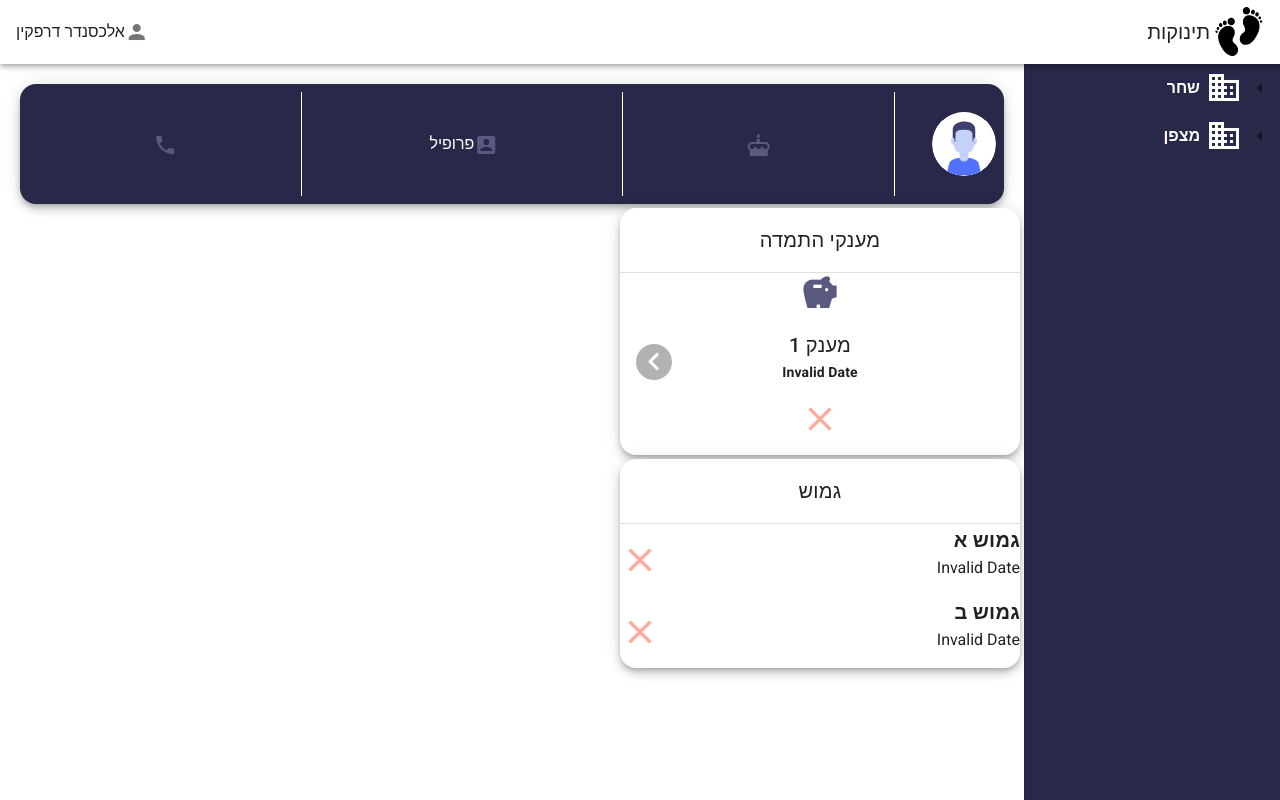
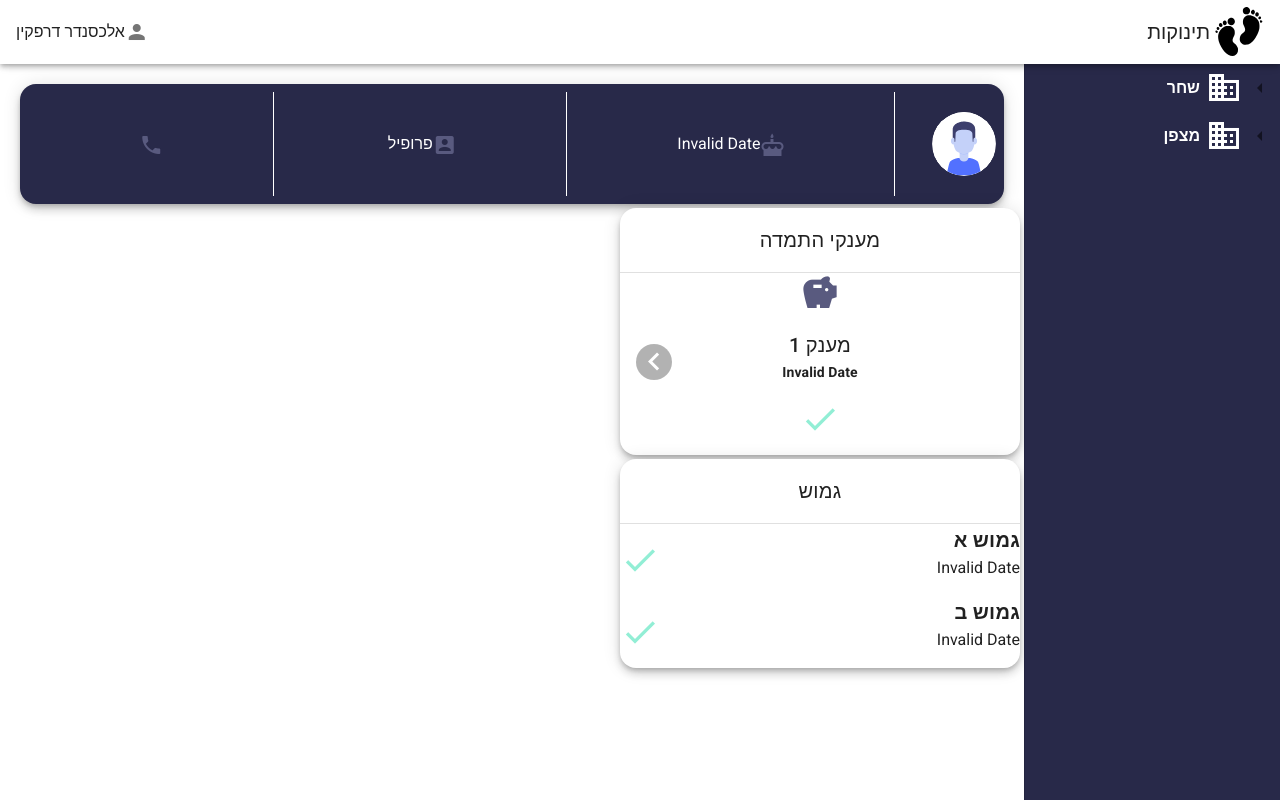
Before and after one commit to CodeAndParty/tinokot, a Vue app: page /soldiers/1 in a window 1280 px wide. Built offline with nearby package versions, Linux system fonts and the light colour scheme; no server answers; data requests are answered from the project's data file.

Commit message:
creating date plugin and using it across al components to format date and to calaculate if date is bigger than today

```diff
--- a/src/components/AttendanceReport.vue
+++ b/src/components/AttendanceReport.vue
@@ -4,7 +4,7 @@
     <DefaultCard
       id="attendance-card"
       width="auto"
-      :title="'נוכחות |' + new Date().toLocaleDateString('he')"
+      :title="'נוכחות |' + ' ' + $formatDateString(Date().toString())"
     >
       <v-card-text class="font-weight-bold d-flex flex-column text-h6">
         <span class="secondary--text">נוכחים</span>
--- a/src/components/PersistenceGrants.vue
+++ b/src/components/PersistenceGrants.vue
@@ -12,16 +12,14 @@
               <span class="text-h6">מענק {{ index + 1 }}</span>
               <br />
               <span class="font-weight-bold">
-                {{
-                  new Date(date).toLocaleDateString("he", {
-                    year: "numeric",
-                    month: "long",
-                    day: "numeric",
-                  })
-                }}
+                {{ $formatDateString(date) }}
               </span>
             </p>
-            <v-icon v-if="new Date(date) <= new Date()" x-large color="success">
+            <v-icon
+              v-if="!$isDateStringBiggerThanToday(date)"
+              x-large
+              color="success"
+            >
               mdi-check
             </v-icon>
             <v-icon v-else x-large color="error"> mdi-close </v-icon>
--- a/src/components/ProficiencyBonus.vue
+++ b/src/components/ProficiencyBonus.vue
@@ -5,17 +5,11 @@
         <span class="text-h6 font-weight-bold">גמוש א</span>
         <br />
         <span>
-          {{
-            new Date(proficiencyBonus?.firstDate).toLocaleDateString("he", {
-              year: "numeric",
-              month: "long",
-              day: "numeric",
-            })
-          }}
+          {{ $formatDateString(proficiencyBonus?.firstDate) }}
         </span>
       </p>
       <v-icon
-        v-if="new Date(proficiencyBonus?.firstDate) <= new Date()"
+        v-if="!$isDateStringBiggerThanToday(proficiencyBonus?.firstDate)"
         x-large
         color="success"
       >
@@ -32,25 +26,21 @@
           <br />
           <span>
             {{
-              new Date(
+              $formatDateString(
                 index === 1
                   ? proficiencyBonus?.firstDate
                   : proficiencyBonus?.secondDate
-              ).toLocaleDateString("he", {
-                year: "numeric",
-                month: "long",
-                day: "numeric",
-              })
+              )
             }}
           </span>
         </p>
         <v-icon
           v-if="
-            new Date(
+            !$isDateStringBiggerThanToday(
               index === 1
                 ? proficiencyBonus?.firstDate
                 : proficiencyBonus?.secondDate
-            ) <= new Date()
+            )
           "
           x-large
           color="success"
--- a/src/components/SoldierInfo.vue
+++ b/src/components/SoldierInfo.vue
@@ -25,7 +25,7 @@
     <v-divider vertical class="white"></v-divider>
     <div class="mx-auto">
       <v-icon color="accent">mdi-cake</v-icon>
-      <span>{{ soldierInfo?.birthDate }}</span>
+      <span>{{ $formatDateString(soldierInfo?.birthDate, false) }}</span>
     </div>
 
     <v-divider vertical class="white"></v-divider>
--- a/src/main.js
+++ b/src/main.js
@@ -3,7 +3,9 @@ import App from "./App.vue";
 import router from "./router";
 import store from "./store";
 import vuetify from "./plugins/vuetify";
+
 import "./plugins/axios";
+import "./plugins/date";
 
 Vue.config.productionTip = false;
 
--- /dev/null
+++ b/src/plugins/date.js
@@ -0,0 +1,16 @@
+import Vue from "vue";
+
+Vue.use({
+  install(Vue) {
+    Vue.prototype.$formatDateString = (dateString) => {
+      return new Date(dateString).toLocaleDateString("he", {
+        year: "numeric",
+        month: "long",
+        day: "numeric",
+      });
+    };
+    Vue.prototype.$isDateStringBiggerThanToday = (dateString) => {
+      return new Date(dateString) >= new Date();
+    };
+  },
+});
```
